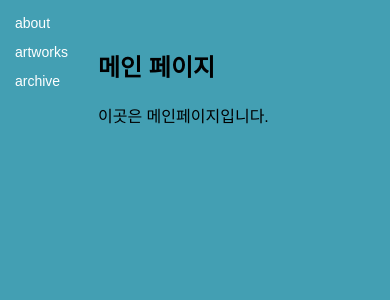
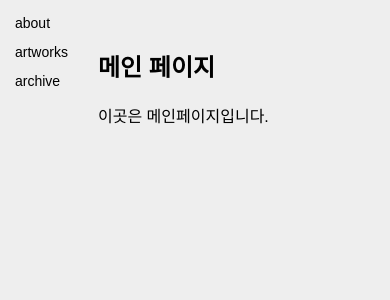
Before and after one commit to nayo40/40-artworks, a Flask app: page / in a window 390 px wide. Shown: the top 300 px of the page. Run offline with Flask 3, Linux system fonts and the light colour scheme.

Commit message:
Update colors in style.css

```diff
--- a/static/style.css
+++ b/static/style.css
@@ -1,7 +1,7 @@
 /* 전체 페이지 레이아웃 */
 body {
     font-family: Arial, sans-serif;
-    background-color: #439fb3;
+    background-color: #eeeeee;
     color: #000000;
     margin: 1;
     padding: 1;
@@ -36,9 +36,10 @@ body {
 
 /* 기본 상태 */
 .sidebar ul li a {
-    color: #ffffff;
+    color: #000000;
     text-decoration: none;
-    font-size: 14px;
+    font-family: "돋움", Dotum, sans-serif;
+    font-size: 30px;
     display: inline-block; /* 글씨 크기만큼만 반전되도록 변경 */
     padding: 2px 3px; /* 패딩 최소화 */
     transition: background 0.2s ease-in-out, color 0.2s ease-in-out;
@@ -137,7 +138,7 @@ section {
         padding: 5px!important ;
     }
 
-    .content {
+    .content, .about-content, .exhibitions-content, .archive-content{
         margin-left: 70px !important ; /* 모바일에서 사이드바 크기 */
         width: calc(100% - 70px) !important ;
     }
```
